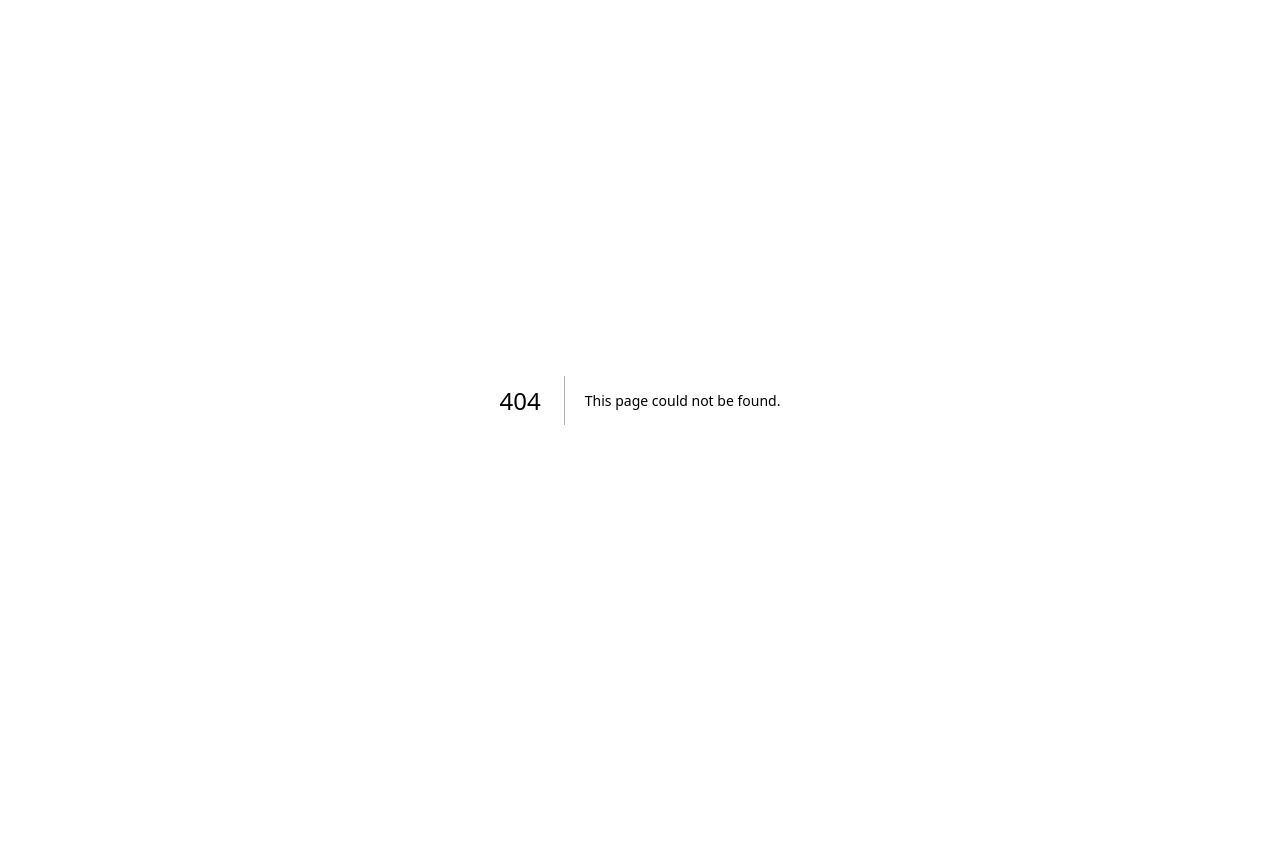
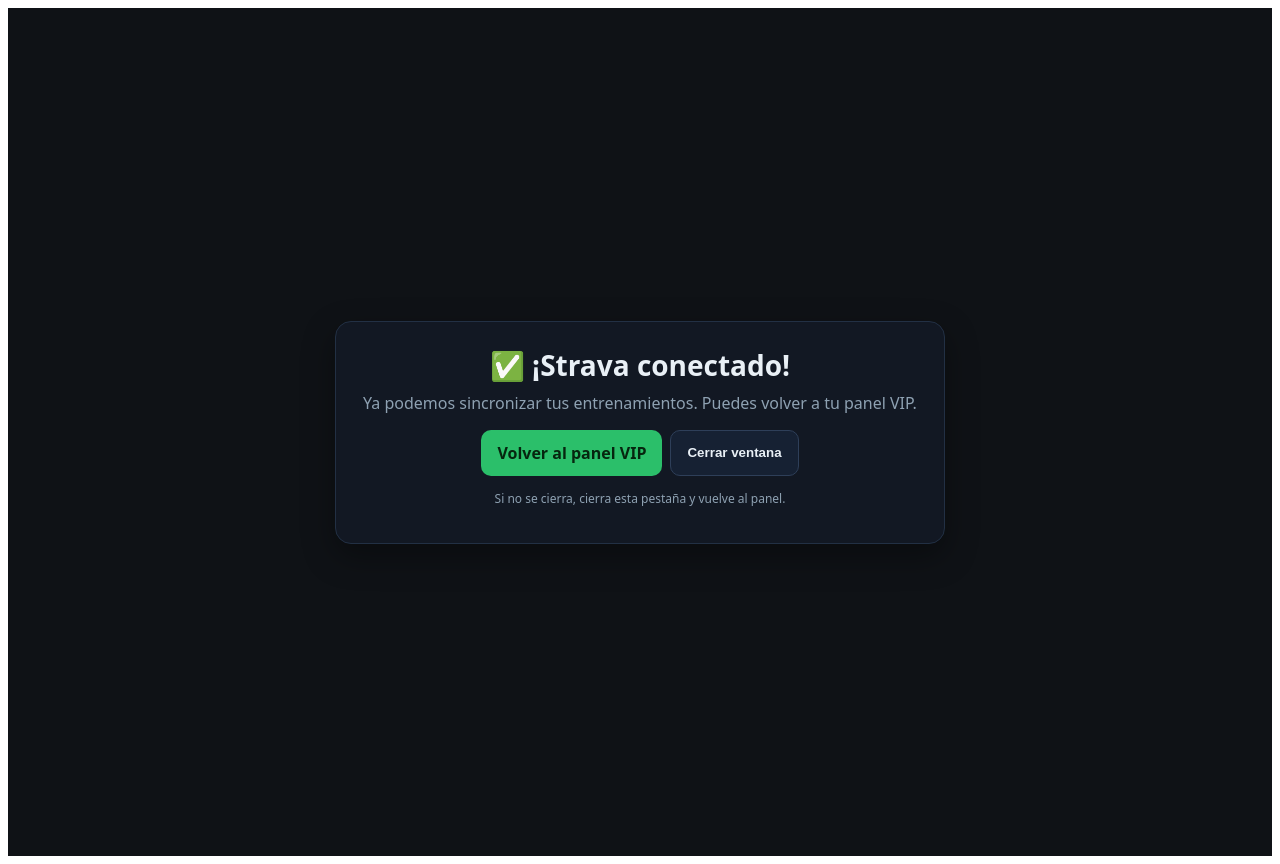
Before and after one commit to AlamedaTeam/alameda-strava-api, a Next.js app: page /success in a window 1280 px wide. Before the commit this address had no page. Before the commit the page ends 800 px from the top, so only its background shows below. Built offline with nearby package versions, Linux system fonts and the light colour scheme.

Commit message:
Create success.js

```diff
--- /dev/null
+++ b/pages/success.js
@@ -0,0 +1,57 @@
+// pages/success.js
+export default function Success() {
+  return (
+    <main style={{
+      minHeight:'100vh', display:'flex', alignItems:'center', justifyContent:'center',
+      background:'#0f1216', color:'#e9f0f6', fontFamily:'system-ui, -apple-system, Segoe UI, Roboto, Inter, Arial, sans-serif',
+      padding:'24px'
+    }}>
+      <div style={{
+        background:'#121823', border:'1px solid #223044', borderRadius:16,
+        padding:24, maxWidth:560, width:'100%', textAlign:'center',
+        boxShadow:'0 12px 32px rgba(0,0,0,.35)'
+      }}>
+        <h1 style={{margin:'0 0 8px', fontSize:28}}>✅ ¡Strava conectado!</h1>
+        <p style={{margin:'0 0 16px', color:'#8ea1b2'}}>
+          Ya podemos sincronizar tus entrenamientos. Puedes volver a tu panel VIP.
+        </p>
+
+        <div style={{display:'flex', gap:8, justifyContent:'center', flexWrap:'wrap'}}>
+          <a
+            href="https://www.alamedatrailteam.com/vip-atletas/"
+            style={{
+              background:'#2bbf6a', color:'#06260f', textDecoration:'none',
+              padding:'12px 16px', borderRadius:10, fontWeight:800
+            }}
+          >
+            Volver al panel VIP
+          </a>
+          <button
+            onClick={() => window.close()}
+            style={{
+              background:'#162133', color:'#e9f0f6', border:'1px solid #2e3f59',
+              padding:'12px 16px', borderRadius:10, fontWeight:700, cursor:'pointer'
+            }}
+          >
+            Cerrar ventana
+          </button>
+        </div>
+
+        <p style={{marginTop:14, fontSize:12, color:'#8ea1b2'}}>
+          Si no se cierra, cierra esta pestaña y vuelve al panel.
+        </p>
+      </div>
+
+      {/* Redirección automática opcional tras 3 s */}
+      <script
+        dangerouslySetInnerHTML={{
+          __html: `
+            setTimeout(function(){
+              try { window.location.href = 'https://www.alamedatrailteam.com/vip-atletas/'; } catch(e){}
+            }, 3000);
+          `
+        }}
+      />
+    </main>
+  );
+}
```
